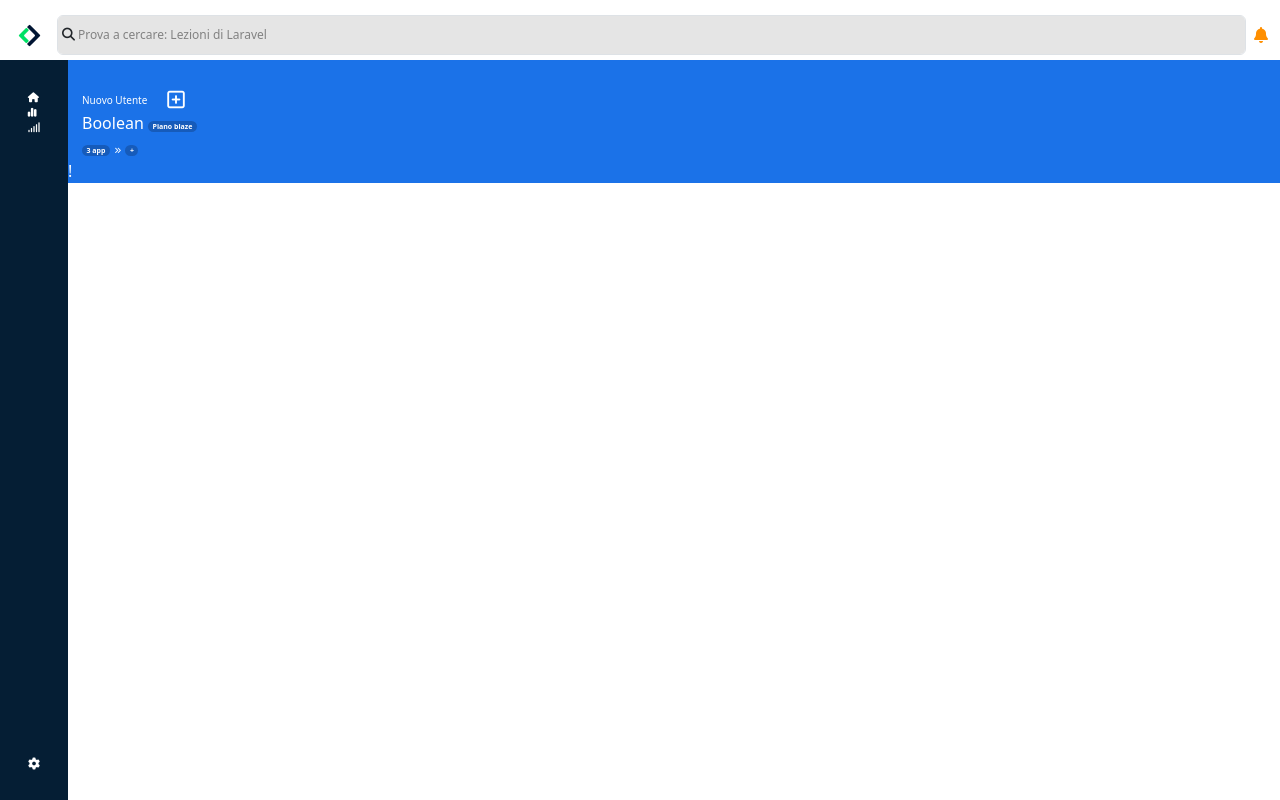
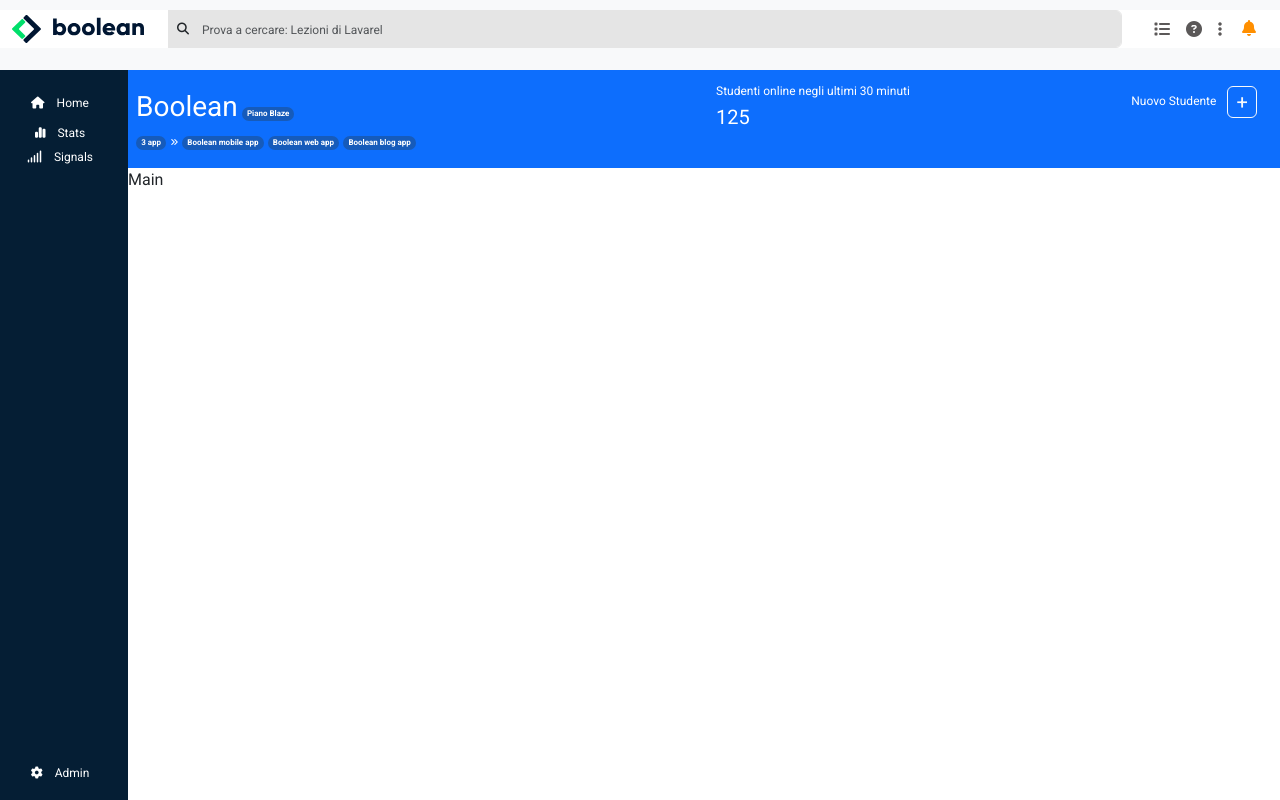
Before and after one commit to saverioannpy/html-css-bootstrap-dashboard, a plain HTML site: page index.html in a window 1280 px wide. Drawn offline with nearby package versions, Linux system fonts and the light colour scheme.

Commit message:
feat: searchbar - sidebar - header main panel

```diff
--- a/index.html
+++ b/index.html
@@ -6,6 +6,10 @@
     <title>Bootstrap Dashboard</title>
     <!-- Bootstrap v5.3-->
     <link href="https://cdn.jsdelivr.net/npm/bootstrap@5.3.2/dist/css/bootstrap.min.css" rel="stylesheet" integrity="sha384-T3c6CoIi6uLrA9TneNEoa7RxnatzjcDSCmG1MXxSR1GAsXEV/Dwwykc2MPK8M2HN" crossorigin="anonymous">
+    <!--Google Font: Roboto-->
+    <link rel="preconnect" href="https://fonts.googleapis.com">
+    <link rel="preconnect" href="https://fonts.gstatic.com" crossorigin>
+    <link href="https://fonts.googleapis.com/css2?family=Roboto:wght@400;700&display=swap" rel="stylesheet">
     <!--Font Awesome-->
     <link rel="stylesheet" href="https://cdnjs.cloudflare.com/ajax/libs/font-awesome/6.4.2/css/all.min.css" integrity="sha512-z3gLpd7yknf1YoNbCzqRKc4qyor8gaKU1qmn+CShxbuBusANI9QpRohGBreCFkKxLhei6S9CQXFEbbKuqLg0DA==" crossorigin="anonymous" referrerpolicy="no-referrer" />
     <!--Style Css-->
@@ -13,85 +17,117 @@
 </head>
 <body>
     <header>
-           <!--Search Bar-->
-           <nav class="navbar navbar-expand-lg">
-            <div class="container-fluid ">
-                <!-- Logo Nav Bar-->
-                <div class="navbar-mobile-logo">
-                    <a class="navbar-brand" href="#">
-                        <img src="img/mobile-logo.png" alt="logo mobile">
-                    </a>
+        <!--NavBar-->
+        <div class="container-fluid _ms-search-bar">
+            <div class="row align-items-center">
+                <!--Logo Navbar sinistra -->
+                <div class="col-auto">
+                    <div class="_ms-mobile-logo d-lg-none">
+                        <img src="img/mobile-logo.png" class="img-fluid" alt="Boolean Logo Mobile">
+                    </div>
+                    <div class="_ms-logo d-none d-lg-block">
+                        <img src="img/logo.svg" class="img-fluid" alt="Boolean Extended Mobile">
+                    </div>
+                <!--Search Bar Centrale-->
                 </div>
-                <form class="d-flex _ms-nav-search-bar" role="search">
-                    <input class="form-control me-2" type="search" placeholder="Prova a cercare: Lezioni di Laravel" aria-label="Search">
-                    <span id="_ms-lens">
-                        <!--- FontAwesome Lente di ingrandimento-->
-                        <i class="fa-solid fa-magnifying-glass"></i>
-                    </span>
-                </form>
-                <li class="nav-item dropdown" id="_ms-bell">
-                    <a class="nav-link" href="#" role="button" data-bs-toggle="dropdown" aria-expanded="false">
-                        <!-- FontAwesome Campanella-->
-                        <i class="fa-solid fa-bell"></i>
-                    </a>
-                    <ul class="dropdown-menu">
-                      <li><a class="dropdown-item" href="#">Action</a></li>
-                      <li><a class="dropdown-item" href="#">Another action</a></li>
-                      <li><a class="dropdown-item" href="#">Something else here</a></li>
-                    </ul>
-                  </li>
-            </div>
-          </nav>
-
-    </header>
-    <main>
-        <!--Sidebar-->
-        <div class="container">
-            <div class="sidebar">
-                <!-- Sidebar Head-->
-                <ul>
-                    <li>
-                        <a href="#"><i class="fa-solid fa-house"></i></a>
-                    </li>
-                    <li>
-                        <a href="#"><i class="fa-solid fa-chart-simple"></i></a>
-                    </li>
-                    <li>
-                        <a href="#"><i class="fa-solid fa-signal"></i></a>
-                    </li>
-                </ul>
-                <!-- Sidebar Bottom-->
-                <div class="btn-settings">
-                    <a href="#">
-                        <i class="fa-solid fa-gear"></i>
-                    </a>
+                <div class="col">
+                        <form class="form-inline d-flex flex-grow-1">
+                          <div class="input-group">
+                            <div class="input-group-prepend d-flex">
+                                <!-- Icona lente di ingrandimento-->
+                                <span class="input-group-text rounded-0" id="_ms-basic-addon1"><i class="fa-solid fa-magnifying-glass"></i></span>
+                            </div>
+                            <!--Campo di Input-->
+                            <input type="text" class="form-control" placeholder="Prova a cercare: Lezioni di Lavarel" aria-label="Username" aria-describedby="basic-addon1">
+                          </div>
+                        </form>
+                </div>
+                <!-- Icone laterali -->
+                <div class="col-auto d-flex justify-content-center">
+                        <button class="btn p-0 d-none d-lg-block">
+                            <a href="#"><i class="fa-solid fa-list p-2 img-fluid"></i></a>
+                        </button>
+                        <button class="btn p-0 d-none d-lg-block">
+                            <a href="#"><i class="fa-solid fa-circle-question p-2 img-fluid"></i></a>
+                        </button>
+                        <button class="btn p-0 d-none d-lg-block">
+                            <a href="#"><i class="fa-solid fa-ellipsis-vertical p-2 img-fluid"></i></a>
+                        </button>
+                        <div class="dropdown">
+                          <button class="btn border-0" type="button" id="_ms-dropdownMenuButton" data-toggle="dropdown" aria-haspopup="true" aria-expanded="false">
+                                <span><i class="fa-solid fa-bell img-fluid"></i></span>
+                            </button>
+                            <div class="dropdown-menu" aria-labelledby="dropdownMenuButton">
+                              <a class="dropdown-item" href="#">Action</a>
+                              <a class="dropdown-item" href="#">Another action</a>
+                              <a class="dropdown-item" href="#">Something else here</a>
+                            </div>
+                        </div>
                 </div>
             </div>
         </div>
-        <!--/Sidebar-->
-         <!-- Dashboard centrale-->
-         <div class="dashboard">
-            <div class="dashboard-header">
-                <div class="row flex-column">
-                    <div class="col">
-                        <div class="d-flex align-items-center" id="_ms-new-user">
-                            <p>Nuovo Utente</p>
-                            <p><i class="fa-regular fa-square-plus"></i></p>
-                        </div>
-                        <div class="d-flex flex-column justify-items-center" id="_ms-boolean-plan">
-                            <p>Boolean <span class="badge">Piano blaze</span></p>
-                            <p>
-                                <span class="badge">3 app</span>
-                                <span><i class="fa-solid fa-angles-right"></i></span>
-                                <span class="badge"> + </span>
-                            </p>
-                        </div>
-                        <div>!</div>
+        <!--NavBar-->
+    </header>
+    <main>
+        <!--Side bar-->
+        <div class="sidebar d-flex flex-column align-items-center">
+             <!-- Sidebar Top-->
+            <button class="btn text-white border-0 pt-3 pb-0">
+                <span class="m-0"><i class="fa-solid fa-house"></i></span>
+                <span class="p-2 d-none d-lg-inline-block">Home</span>
+            </button>
+            <button class="btn text-white border-0 py-0">
+                <span class="m-0"><i class="fa-solid fa-chart-simple"></i></span>
+                <span class="p-2 d-none d-lg-inline">Stats</span>
+            </button>
+            <button class="btn text-white border-0 py-0">
+                <span class="m-0"><i class="fa-solid fa-signal"></i></span>
+                <span class="p-2 d-none d-lg-inline">Signals</span>
+            </button>
+            <!-- Sidebar Bottom-->
+            <button class="btn text-white border-0 mt-auto pb-3">
+                <span class="m-0"><i class="fa-solid fa-gear"></i></span>
+                <span class="p-2 d-none d-lg-inline">Admin</span>
+            </button>
+        </div>
+        <!--/Side bar-->
+        <!--Main Panel-->
+        <div class="container-fluid p-0">
+            <!-- Main Panel Header-->
+            <div class="dashboard-header bg-primary text-white">
+                <div class="row">
+                    <div class="col-md-5 justify-content-md-center order-md-last col-lg-2 pt-3 d-flex ">
+                        <p>
+                            <span class="ps-2">Nuovo Studente<span>
+                            <button class="btn btn-outline-light mx-2 p-0"><span class="fs-5 mx-2">+</span></button>
+                        </p>
+                    </div>
+                    <div class="col-md-4 col-lg-6 pt-3" >
+                        <p class="m-0 ps-2">
+                        <span class="fs-3">Boolean</span>
+                        <span class="badge badge-pill" id="_ms-badge">Piano Blaze</span>
+                        </p>
+                        <p class="m-0 mb-3 ps-2">
+                            <span class="badge badge-pill" id="_ms-badge">3 app</span>
+                            <span class="bg-transparent" id="_ms-badge"><i class="fa-solid fa-angles-right"></i></span>
+                            <span class="badge badge-pill d-lg-none" id="_ms-badge">+</span>
+                            <span class="badge badge-pill d-none d-lg-inline-block" id="_ms-badge">Boolean mobile app</span>
+                            <span class="badge badge-pill d-none d-lg-inline-block" id="_ms-badge">Boolean web app</span>
+                            <span class="badge badge-pill d-none d-lg-inline-block" id="_ms-badge">Boolean blog app</span>
+                        </p>
+
+                    </div>
+                    <div class="col-md-3 col-lg-4 pt-2">
+                        <span class="ps-2 ps-md-0">Studenti online negli ultimi 30 minuti<span>
+                        <p class="fs-5 ps-2 ps-md-0">125<p>
                     </div>
                 </div>
             </div>
+            <!-- Main Panel Header-->
+            <div class="dashboard-main">
+                Main
+            </div>
         </div>
-         <!-- / Dashboard centrale-->
     </main>
     <footer>
 
--- a/style.css
+++ b/style.css
@@ -1,154 +1,104 @@
-/**** Common ****/
-.container{
-    padding: 0;
-    margin: 0;
-    display: flex ;
+/**** Debug ****/
+
+/**** Body ****/
+
+body{
+    font-family: 'Roboto', sans-serif;
 }
 
-p{
+.container{
     margin: 0;
 }
-/***** Header e Navbar ******/
+
+/***** Header ******/
 
 header{
-    height: 50px;
-    margin: 10px 0px;
+    height: 70px;
     position: fixed;
-    top: 0;
+    top:0;
     left: 0;
     right: 0;
+    background-color: #f8f9fa;
 }
 
-header .navbar{
-    padding: 0;
-    background-color: white;
+header ._ms-mobile-logo{
+    width: 2.1875rem;
 }
 
-header .navbar-mobile-logo{
-    width: 35px;
+header ._ms-logo{
+   width: 132px;
 }
 
-header .navbar-mobile-logo img{
-    width: 100%;
-    margin-right: 35px;
+header ._ms-search-bar{
+    background-color: #ffffff;
+    margin-top: 0.625rem;
 }
 
-header .navbar .container-fluid{
-    justify-content: flex-start;
-    height: 50px;
+header ._ms-search-bar input{
+    background-color: #e5e5e5;
+    border-color: #e5e5e5;
 }
 
-header .container-fluid ._ms-nav-search-bar{
-    flex-grow: 1;
-    position: relative;
-    margin-left: 10px;
+header ._ms-search-bar input::placeholder{
+    font-size: 12px;
 }
 
-header .container-fluid ._ms-nav-search-bar input::placeholder{
-    color: #828282;
-}
-
-header .container-fluid ._ms-nav-search-bar .form-control{
-    padding: 10px 1.25rem;
-    font-size: 0.75rem;
+header ._ms-search-bar input:hover{
     background-color: #e5e5e5;
 }
 
-
-header li{
-    list-style: none;
+header #_ms-basic-addon1{
+    background-color: #e5e5e5;
+    border-color: #e5e5e5;
+    font-size: 12px;
+    padding-right: 0px;
+    padding-left: 8px;
 }
 
-
-header #_ms-bell{
-    color: #ff8f00
+header #_ms-dropdownMenuButton i{
+    color: #ff8f00;
 }
 
-header #_ms-lens{
-    position: absolute;
-    top: 10px;
-    left: 5px;
-    font-size: 13px;
+header .btn{
+    border: 0;
 }
 
-
+header .btn i{
+    color: #5b5858;
+}
 /***** Main ******/
 
 main{
-    padding-top: 60px;
+    padding-top: 70px;
+    padding-left: calc(100vw - 90%);
+    overflow-x: hidden;
 }
 
+/***** Main - Sidebar ******/
 
-/***** Main Sidebar *******/
-
-main .sidebar ul{
-    font-size: 10px;
-    list-style: none;
-    padding-left: 0px;
-    padding-top: 30px;
+main .sidebar{
+    width: 10%;
+    position: fixed;
+    top: 70px;
+    bottom: 0;
+    left: 0;
+    background-color: #051e34;
 }
 
-main .btn-settings{
-    font-size: 12px;
-    padding-left: 0px;
-    color: white;
+main .sidebar button:hover{  /* TO DO: METTERE BUTTON DENTRO UN DIV ED APPLICARE AD ESSO L'EFFETTO HOVER*/
+    background-color: rgba(255, 255, 255, .5);
+    border-radius: 0;
 }
 
-main .sidebar{
-    background-color: #051e34;
-    width: 68px;
-    position: fixed;
-    top: 60px;
-    left: 0;
-    bottom: 0;
-    display: flex;
-    flex-direction: column;
-    align-items: center;
-    justify-content: space-between;
+main .sidebar span,
+main .dashboard-header span{
+    font-size: 12px;
 }
 
-main .sidebar li i{
-    color: white;
+/***** Main - Dashboard - Header ******/
+
+main #_ms-badge{
+    font-size: 8px;
+    border-radius: 20px;
+    background-color: #165bba;
 }
-
-main .btn-settings i{
-    color: white;
-    margin-bottom: 30px;
-}
-
-/****** Main: Dashboard ******/
-.dashboard{
-    margin-left: 68px;
-    background-color: #1b72e8;
-}
-
-.dashboard-header{
-    padding-top: 30px;
-    color: white;
-}
-
-#_ms-new-user{
-    font-size: 10px;
-    padding-left: 14px;
-    margin-bottom: 0;
-}
-
-#_ms-new-user i{
-    font-size: 20px;
-    padding-left: 20px;
-}
-
-#_ms-boolean-plan{
-    padding-left: 14px;
-    margin: 0;
-}
-
-#_ms-boolean-plan span{
-    background-color: #165bba;
-    font-size: 7px;
-}
-
-#_ms-boolean-plan p span:nth-child(2){
-    background-color: transparent;
-}
-/***** Footer ******/
```
Also changed, not shown: img/logo.svg (added).
